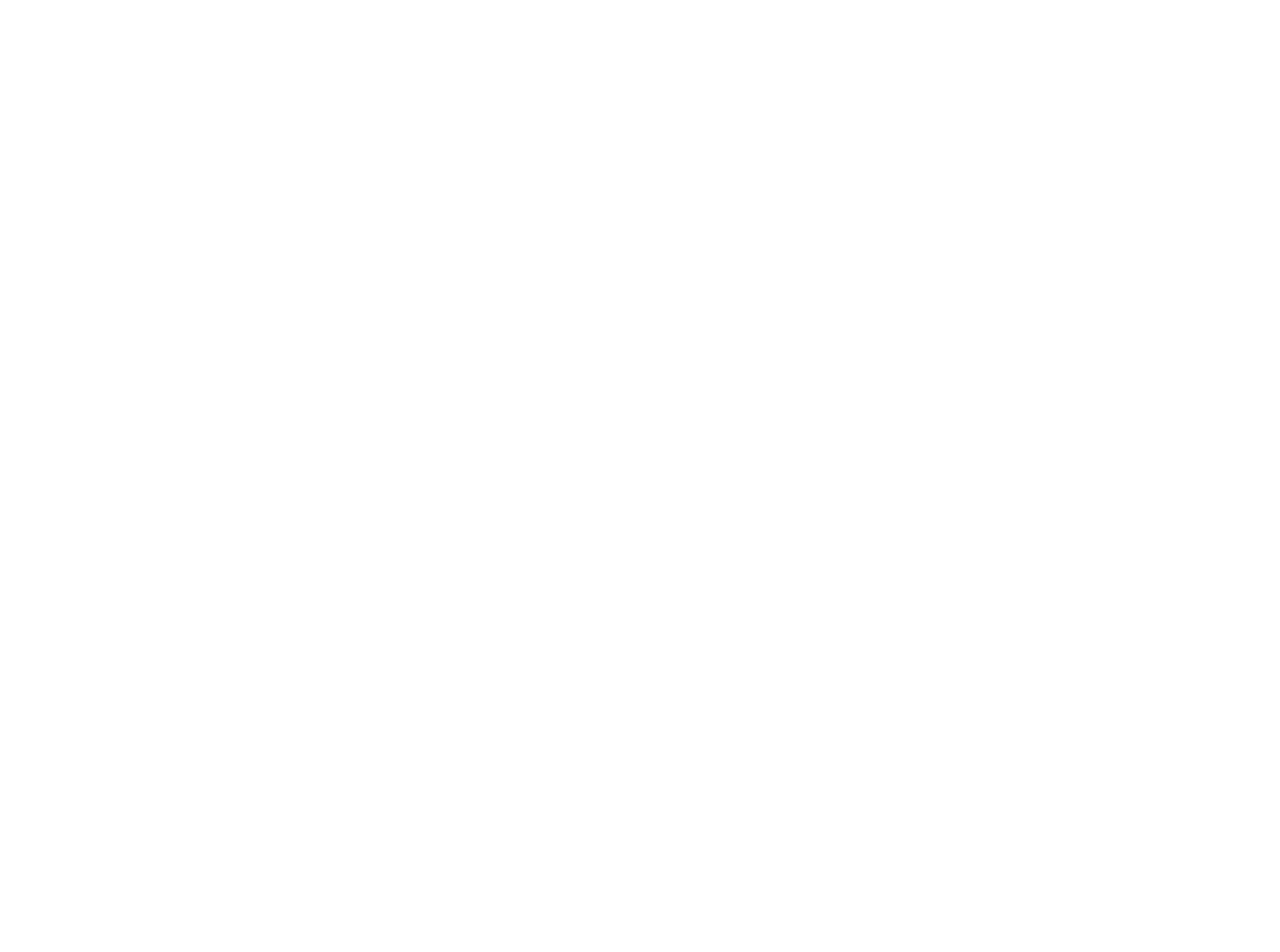
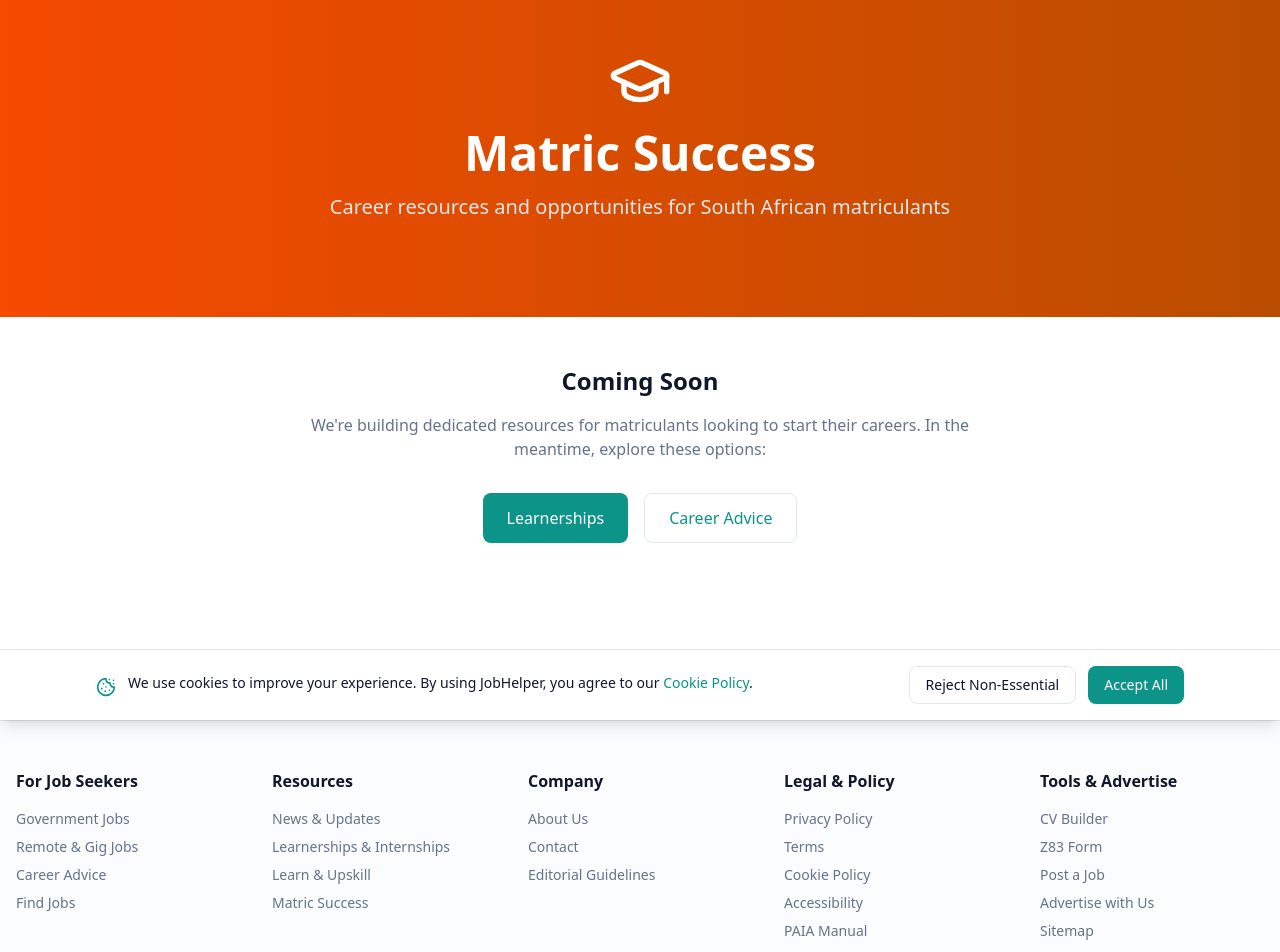
Before and after one commit to jeremiahsetou-ux/job-portal-final, a Next.js app: page /career-advice/matric-success in a window 1280 px wide. Before the commit this address had no page. Shown: the part 80-1032 px from the top of the page. Before the commit the page ends 800 px from the top, so only its background shows below. Built offline with nearby package versions, Linux system fonts and the light colour scheme.

Commit message:
Update footer links, fix hover classes, add matric-success page

```diff
--- /dev/null
+++ b/src/app/career-advice/matric-success/page.tsx
@@ -0,0 +1,48 @@
+import { Metadata } from 'next';
+import Link from 'next/link';
+import { GraduationCap, ArrowRight } from 'lucide-react';
+import { Navbar } from '@/components/navbar';
+
+export const metadata: Metadata = {
+  title: 'Matric Success - Career Resources for Matriculants | JobHelper',
+  description: 'Resources and opportunities for South African matriculants. Learnerships, entry-level jobs, and career guidance.',
+};
+
+export default function MatricSuccessPage() {
+  return (
+    <div className="min-h-screen flex flex-col">
+      <Navbar />
+      <main className="flex-1">
+        <section className="py-16 bg-gradient-to-r from-orange-600 to-amber-700">
+          <div className="container mx-auto px-4 text-center text-white">
+            <GraduationCap className="w-16 h-16 mx-auto mb-4" />
+            <h1 className="text-4xl md:text-5xl font-bold mb-4">Matric Success</h1>
+            <p className="text-xl text-gray-200 mb-8 max-w-2xl mx-auto">
+              Career resources and opportunities for South African matriculants
+            </p>
+          </div>
+        </section>
+
+        <section className="py-12">
+          <div className="container mx-auto px-4">
+            <div className="max-w-2xl mx-auto text-center">
+              <h2 className="text-2xl font-bold mb-4">Coming Soon</h2>
+              <p className="text-muted-foreground mb-8">
+                We're building dedicated resources for matriculants looking to start their careers.
+                In the meantime, explore these options:
+              </p>
+              <div className="flex flex-col sm:flex-row gap-4 justify-center">
+                <Link href="/learnerships-internships" className="inline-flex items-center gap-2 bg-primary text-primary-foreground px-6 py-3 rounded-lg font-medium hover:bg-primary/90">
+                  Learnerships
+                </Link>
+                <Link href="/career-advice" className="inline-flex items-center gap-2 border border-primary text-primary px-6 py-3 rounded-lg font-medium hover:bg-primary/10">
+                  Career Advice
+                </Link>
+              </div>
+            </div>
+          </div>
+        </section>
+      </main>
+    </div>
+  );
+}
--- a/src/components/footer.tsx
+++ b/src/components/footer.tsx
@@ -32,10 +32,10 @@
               <Link href="/learnerships-internships" className="block hover:text-primary">
                 Learnerships & Internships
               </Link>
-              <Link href="/learn" className="block hover:text-primary">
+              <Link href="/career-advice?category=skills" className="block hover:text-primary">
                 Learn & Upskill
               </Link>
-              <Link href="/matric" className="block hover:text-primary">
+              <Link href="/career-advice/matric-success" className="block hover:text-primary">
                 Matric Success
               </Link>
             </div>
@@ -86,10 +86,10 @@
               <Link href="/tools/z83-form" className="block hover:text-primary">
                 Z83 Form
               </Link>
-              <Link href="/post-job" className="block hover:text-primary">
+              <Link href="/tools/post-a-job" className="block hover:text-primary">
                 Post a Job
               </Link>
-              <Link href="/advertise" className="block hover:text-primary">
+              <Link href="/tools/advertise" className="block hover:text-primary">
                 Advertise with Us
               </Link>
               <Link href="/sitemap" className="block hover:text-primary">
```
